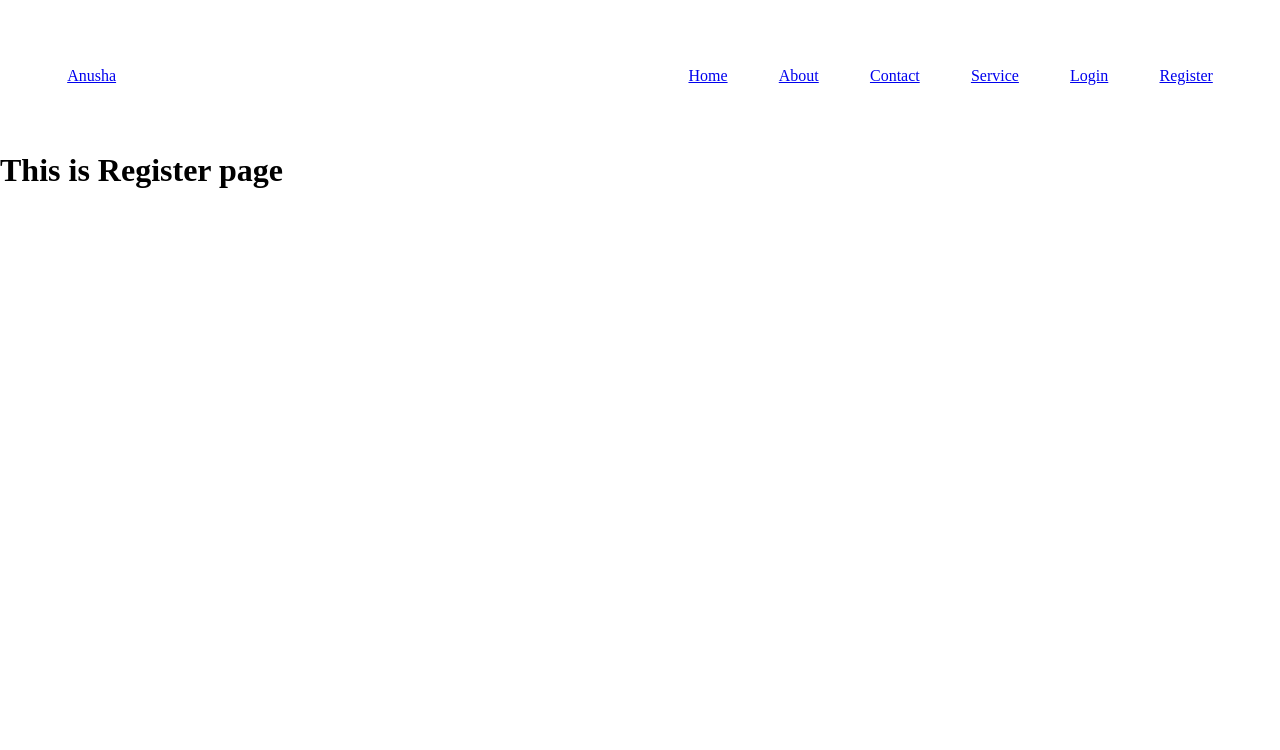
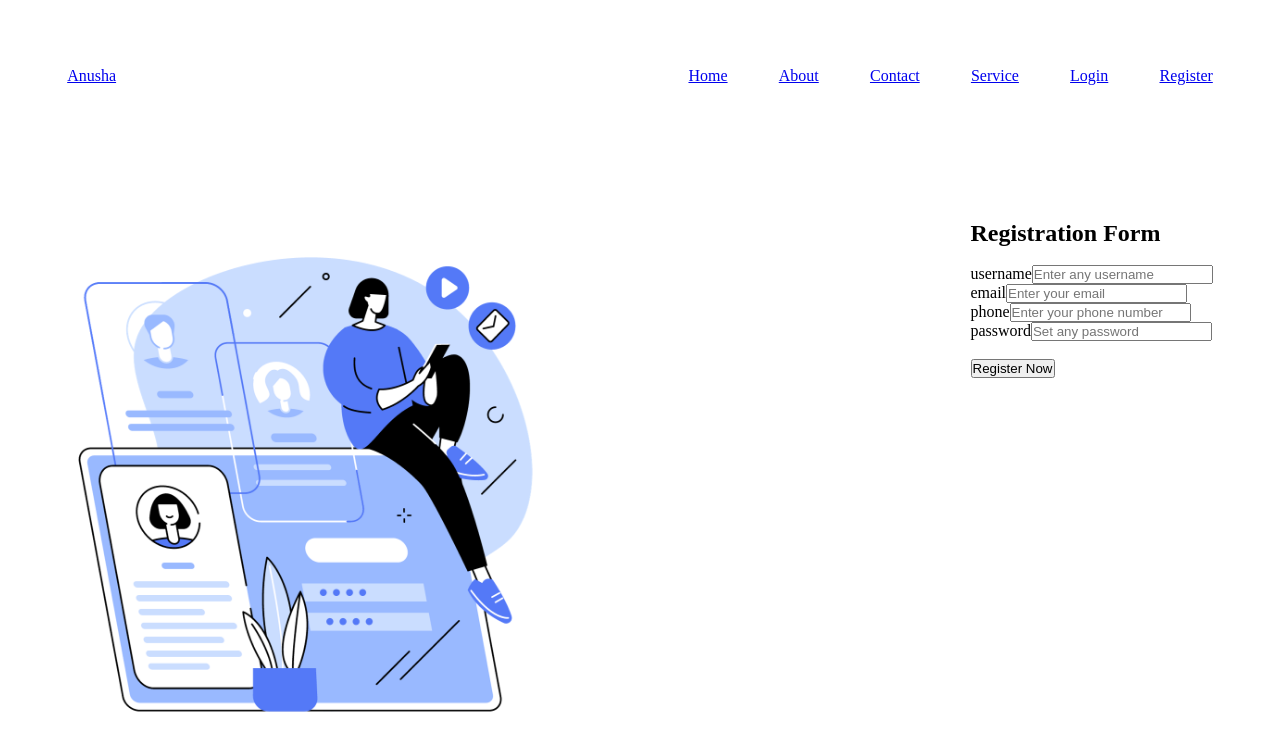
Before and after one commit to Anusha-P18/mern_development, a React app in the folder client/: page /register in a window 1280 px wide. Shown: the top 750 px of the page. Built offline with nearby package versions, Linux system fonts and the light colour scheme; the HTML template or start-up script is replaced by a standard one.

Commit message:
Added Registration and Login page UI with storing data in React States

```diff
--- a/client/src/pages/Register.jsx
+++ b/client/src/pages/Register.jsx
@@ -1,3 +1,112 @@
+import { useState } from "react"
+
 export const Register = () => {
-    return <h1>This is Register page</h1>
+
+    const [user, setUser] = useState({
+        username: "",
+        email:"",
+        phone: "",
+        password: "",
+    });
+
+    const handleInput = (e) => {
+        let name = e.target.name;
+        let value = e.target.value;
+
+        setUser({
+            ...user,
+            [name]: value,
+        });
+    }
+
+    const handleSubmit = (e) => {
+        e.preventDefault();
+        console.log(user);
+    }
+
+    return <>
+        <section>
+            <main>
+                <div className="section-registration">
+                    <div className="container grid grid-two-cols">
+                        <div className="registration-image">
+                            <img
+                                src="/images/register.png"
+                                alt="registration"
+                                width="500"
+                                height="500"
+                            />
+                        </div>
+
+                        {/* registration form */}
+                        <div className="registration-form">
+                            <h1 className="main-heading mb-3">Registration Form</h1>
+                            <br />
+
+                            <form onSubmit={handleSubmit}>
+                                <div>
+                                    <label htmlFor="username">username</label>
+                                    <input
+                                        type="text"
+                                        name="username"
+                                        placeholder="Enter any username"
+                                        id="username"
+                                        required
+                                        autoComplete="off"
+                                        value={user.username}
+                                        onChange={handleInput}
+                                    />
+                                </div>
+                                <div>
+                                    <label htmlFor="email">email</label>
+                                    <input
+                                        type="email"
+                                        name="email"
+                                        placeholder="Enter your email"
+                                        id="email"
+                                        required
+                                        autoComplete="off"
+                                        value={user.email}
+                                        onChange={handleInput}
+                                    />
+                                </div>
+                                <div>
+                                    <label htmlFor="phone">phone</label>
+                                    <input
+                                        type="number"
+                                        name="phone"
+                                        placeholder="Enter your phone number"
+                                        id="phone"
+                                        required
+                                        autoComplete="off"
+                                        value={user.phone}
+                                        onChange={handleInput}
+                                    />
+                                </div>
+                                <div>
+                                    <label htmlFor="password">password</label>
+                                    <input
+                                        type="password"
+                                        name="password"
+                                        placeholder="Set any password"
+                                        id="password"
+                                        required
+                                        autoComplete="off"
+                                        value={user.password}
+                                        onChange={handleInput}
+                                    />
+                                </div>
+
+                                <br />
+                                <button type="submit" className="btn btn-submit">
+                                    Register Now
+                                </button>
+                            </form>
+                        </div>
+
+                    </div>
+                </div>
+            </main>
+        </section>
+    </>
 }
--- a/client/src/pages/Signin.jsx
+++ b/client/src/pages/Signin.jsx
@@ -1,3 +1,83 @@
+import { useState } from "react"
+
 export const Signin = () => {
-    return <h1>This is Signin page</h1>
+    const [userLoginDetails, setUserLoginDetails] = useState({
+        email: "",
+        password: ""
+
+    });
+
+    const handleInput = (e) => {
+        const name = e.target.name;
+        const value = e.target.value;
+
+        setUserLoginDetails({
+            ...userLoginDetails,
+            [name]: e.target.value,
+        })
+    }
+
+    const handleSubmit = (e) => {
+        e.preventDefault();
+        console.log(userLoginDetails);
+    }
+
+    return <>
+        <section>
+            <main>
+                <div className="section-login">
+                    <div className="container grid grid-two-cols">
+                        <div className="login-image">
+                            <img
+                                src="/images/login.png"
+                                alt="registration"
+                                width="500"
+                                height="500"
+                            />
+                        </div>
+
+                        {/* login form */}
+                        <div className="registration-form">
+                            <h1 className="main-heading mb-3">Login Form</h1>
+                            <br />
+
+                            <form onSubmit={handleSubmit}>
+                                <div>
+                                    <label htmlFor="email">email</label>
+                                    <input
+                                        type="email"
+                                        name="email"
+                                        placeholder="Enter your email"
+                                        id="email"
+                                        required
+                                        autoComplete="off"
+                                        value={userLoginDetails.email}
+                                        onChange={handleInput}
+                                    />
+                                </div>
+                                <div>
+                                    <label htmlFor="password">password</label>
+                                    <input
+                                        type="password"
+                                        name="password"
+                                        placeholder="Enter your password"
+                                        id="password"
+                                        required
+                                        autoComplete="off"
+                                        value={userLoginDetails.password}
+                                        onChange={handleInput}
+                                    />
+                                </div>
+                                <br />
+                                <button type="submit" className="btn btn-submit">
+                                    Login Now
+                                </button>
+                            </form>
+                        </div>
+
+                    </div>
+                </div>
+            </main>
+        </section>
+    </>
 }
```
